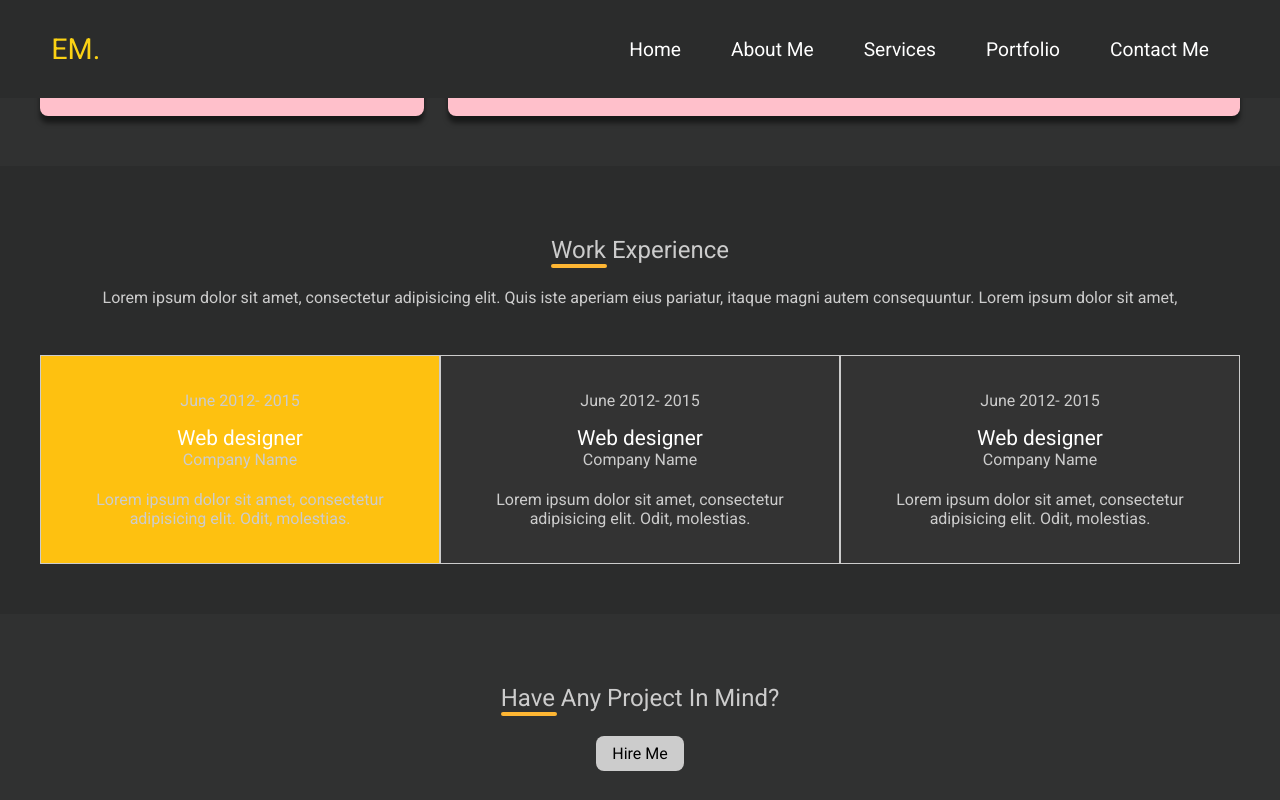
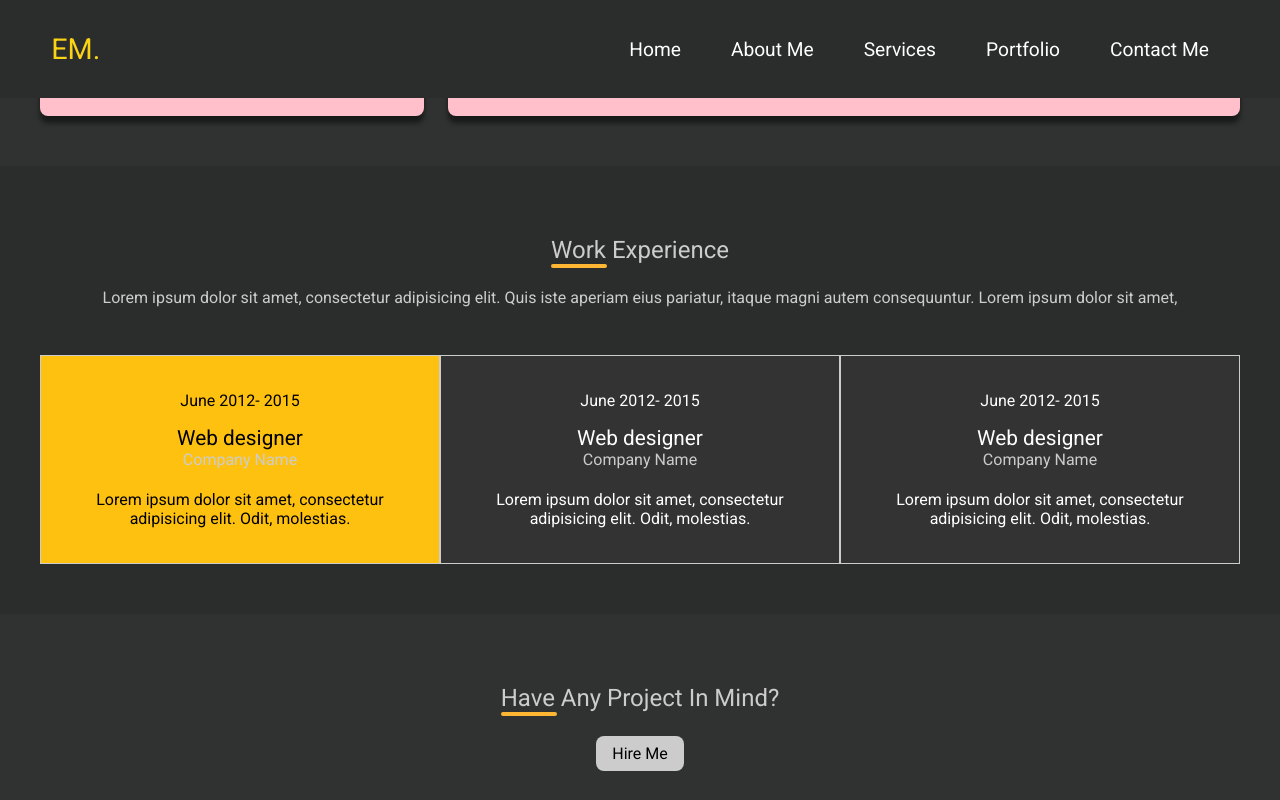
Before and after one commit to tushar142/12345, a plain HTML site: page index.html in a window 1280 px wide. In both pictures the pointer is over the element 240 px from the left and 3090 px from the top of the page. Shown: the part 2690-3490 px from the top of the page. Drawn offline with nearby package versions, Linux system fonts and the light colour scheme; a script that the page names is missing.

Commit message:
final
final

```diff
--- a/main.css
+++ b/main.css
@@ -543,8 +543,14 @@ body {
 	background: #fec110;
 }
 
+.ex-info:hover p,
+.ex-info:hover h4,
+.ex-info a{
+	color: #000;
+}
+
 .ex-info p{
-	color: #cccccc
+	color: #fff;
 }
 .ex-info p:nth-child(1){
 	margin-bottom: 1rem;
```
